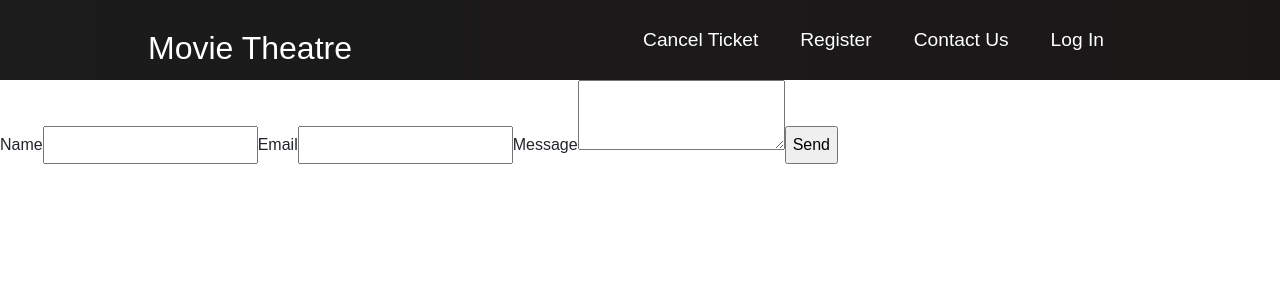
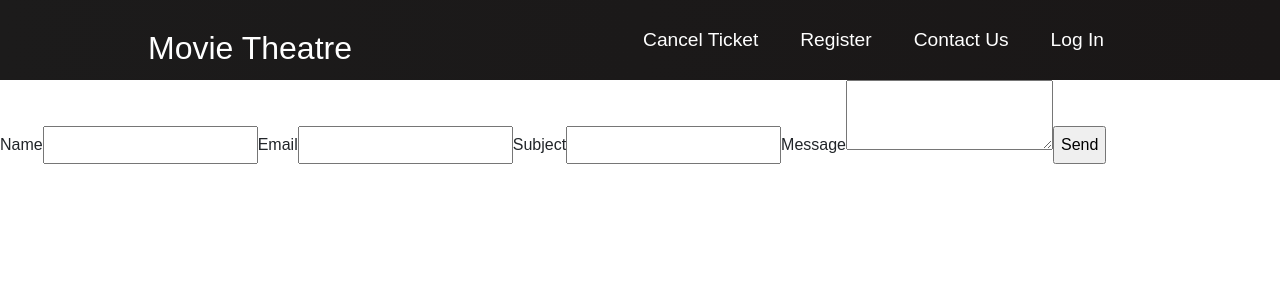
Before and after one commit to Dele-Oyelese/ENSF614_Project, a React (Create React App) app in the folder react-website-movies/: page /contactus in a window 1280 px wide. Shown: the top 300 px of the page. Built offline with nearby package versions, Linux system fonts and the light colour scheme.

Commit message:
Fixed Email Issues

```diff
--- a/react-website-movies/src/components/pages/ContactUs.js
+++ b/react-website-movies/src/components/pages/ContactUs.js
@@ -6,8 +6,7 @@ export const ContactUs = () => {
 
   const sendEmail = (e) => {
     e.preventDefault();
-
-    emailjs.sendForm('YOUR_SERVICE_ID', 'YOUR_TEMPLATE_ID', form.current, 'YOUR_PUBLIC_KEY')
+    emailjs.sendForm('gmail', 'template_7woudlf', form.current, 'GE7vkWWcHkEMc_LhW')
       .then((result) => {
           console.log(result.text);
       }, (error) => {
@@ -21,6 +20,8 @@ export const ContactUs = () => {
       <input type="text" name="user_name" />
       <label>Email</label>
       <input type="email" name="user_email" />
+      <label>Subject</label>
+      <input type="subject" name="subject" />
       <label>Message</label>
       <textarea name="message" />
       <input type="submit" value="Send" />
```
